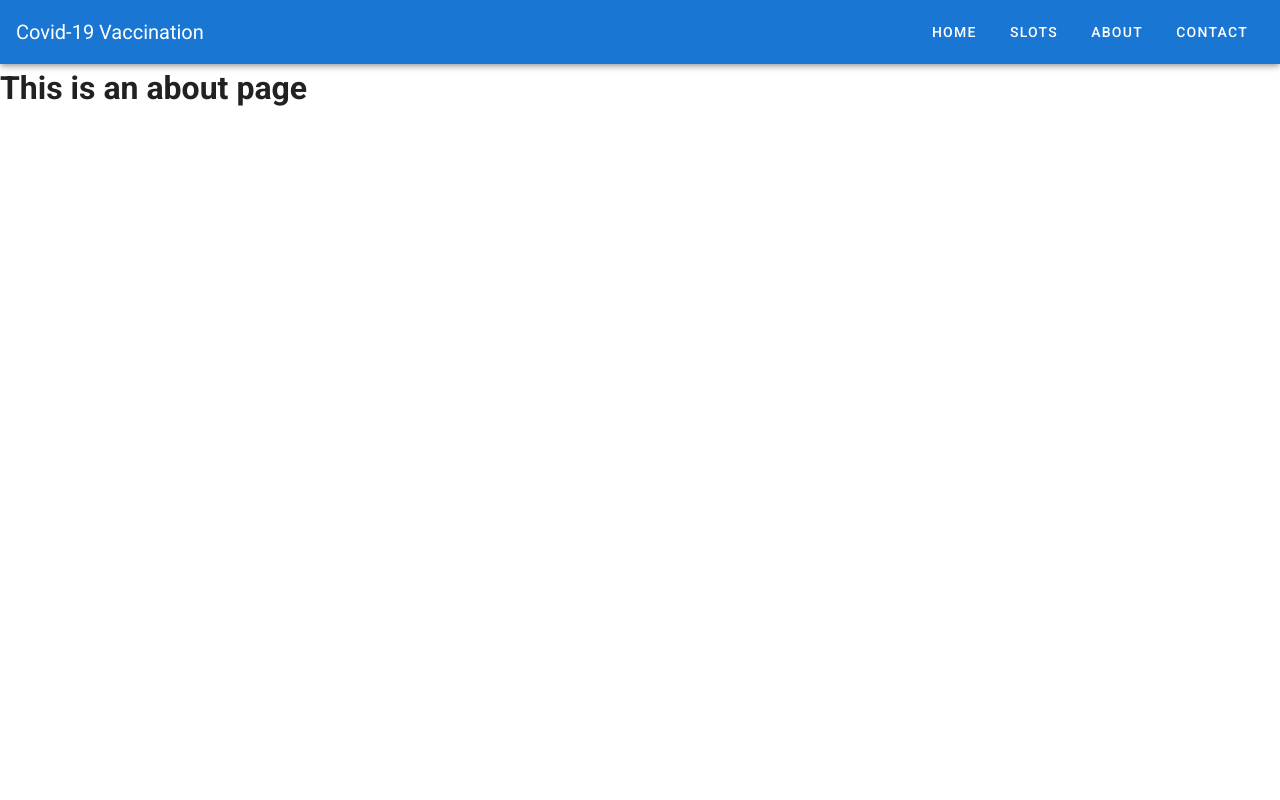
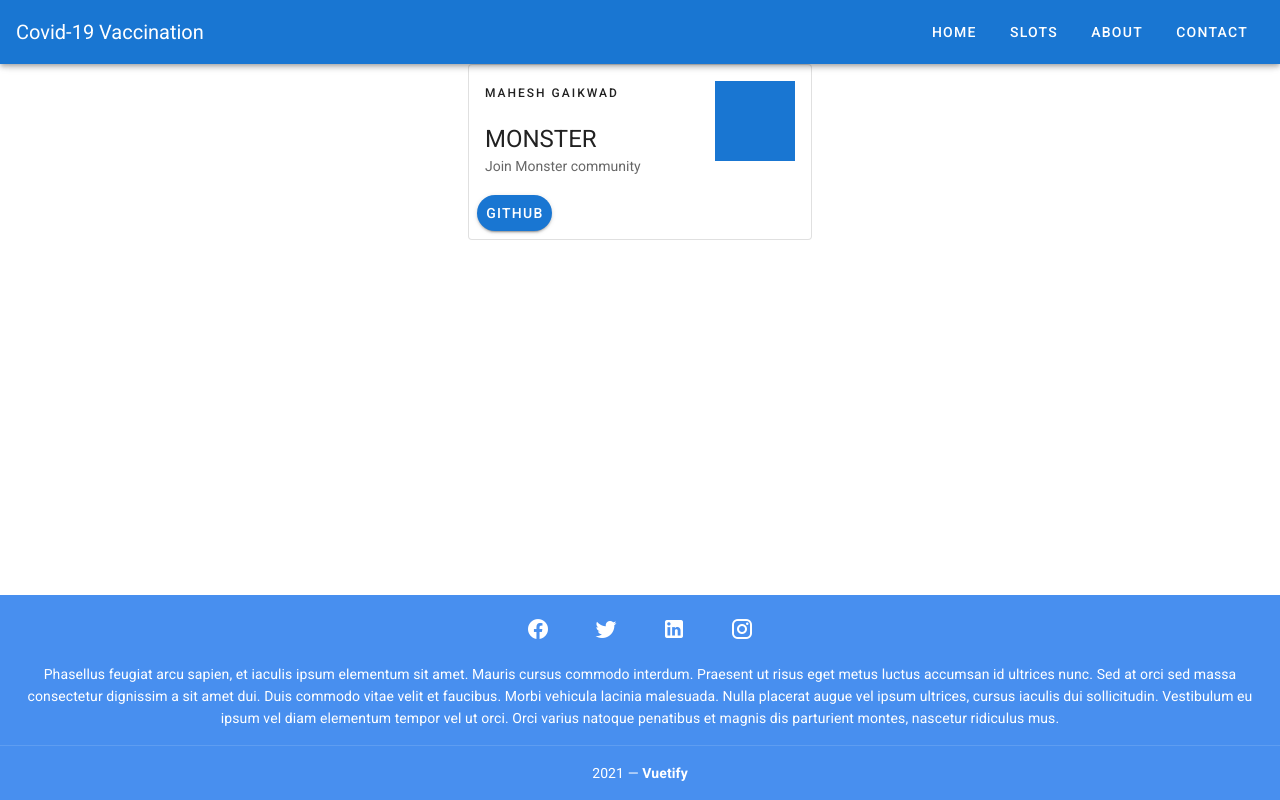
Before and after one commit to monstermahi982/vaccine-slot-availability, a Vue app: page /about in a window 1280 px wide. Built offline with nearby package versions, Linux system fonts and the light colour scheme.

Commit message:
added card, carousel,footer

```diff
--- a/src/App.vue
+++ b/src/App.vue
@@ -1,5 +1,8 @@
 <template>
   <v-app>
+
+
+   <!-- navbar section -->
     <v-app-bar
       app
       color="primary"
@@ -11,17 +14,55 @@
     <router-link to="/slots"><v-btn text>Slots</v-btn></router-link>
     <router-link to="/about"><v-btn text>About</v-btn></router-link>
     <router-link to="/contact"><v-btn text>Contact</v-btn></router-link>
+    </v-app-bar>
+
+    <!-- navbar section end -->
 
 
-    </v-app-bar>
-
-
-
-
-
+  <!-- main section -->
     <v-main>
       <router-view/>
     </v-main>
+  <!-- main section end -->
+
+
+  <!-- footer section -->
+    <v-footer
+    dark
+    padless
+  >
+    <v-card
+      flat
+      tile
+      class="primary lighten-1 white--text text-center"
+    >
+      <v-card-text>
+        <v-btn
+          v-for="icon in icons"
+          :key="icon"
+          class="mx-4 white--text"
+          icon
+        >
+          <v-icon size="24px">
+            {{ icon }}
+          </v-icon>
+        </v-btn>
+      </v-card-text>
+
+      <v-card-text class="white--text pt-0">
+        Phasellus feugiat arcu sapien, et iaculis ipsum elementum sit amet. Mauris cursus commodo interdum. Praesent ut risus eget metus luctus accumsan id ultrices nunc. Sed at orci sed massa consectetur dignissim a sit amet dui. Duis commodo vitae velit et faucibus. Morbi vehicula lacinia malesuada. Nulla placerat augue vel ipsum ultrices, cursus iaculis dui sollicitudin. Vestibulum eu ipsum vel diam elementum tempor vel ut orci. Orci varius natoque penatibus et magnis dis parturient montes, nascetur ridiculus mus.
+      </v-card-text>
+
+      <v-divider></v-divider>
+
+      <v-card-text class="white--text">
+        {{ new Date().getFullYear() }} — <strong>Vuetify</strong>
+      </v-card-text>
+    </v-card>
+  </v-footer>
+  <!-- footer section -->
+
+
   </v-app>
 </template>
 
@@ -31,7 +72,12 @@
   name: 'App',
 
   data: () => ({
-    //
+    icons: [
+        'mdi-facebook',
+        'mdi-twitter',
+        'mdi-linkedin',
+        'mdi-instagram',
+      ],
   }),
 };
 </script>
--- /dev/null
+++ b/src/components/Cards.vue
@@ -0,0 +1,43 @@
+<template>
+
+    <v-card
+    class="mx-auto"
+    max-width="344"
+    outlined
+  >
+    <v-list-item three-line>
+      <v-list-item-content>
+        <div class="overline mb-4">
+          Mahesh Gaikwad
+        </div>
+        <v-list-item-title class="headline mb-1">
+          MONSTER
+        </v-list-item-title>
+        <v-list-item-subtitle>Join Monster community</v-list-item-subtitle>
+      </v-list-item-content>
+
+      <v-list-item-avatar
+        tile
+        size="80"
+        color="primary"
+      ></v-list-item-avatar>
+    </v-list-item>
+
+    <v-card-actions>
+      <v-btn
+        rounded
+        color="primary"
+
+      >
+        Github
+      </v-btn>
+    </v-card-actions>
+  </v-card>
+</template>
+
+
+<script>
+export default {
+    name:"Cards"
+}
+</script>
--- /dev/null
+++ b/src/components/Carousel.vue
@@ -0,0 +1,34 @@
+<template>
+    <v-carousel
+    height="400px">
+    <v-carousel-item
+      v-for="(item,i) in items"
+      :key="i"
+      :src="item.src"
+    ></v-carousel-item>
+  </v-carousel>
+</template>
+
+<script>
+export default {
+    name:"Carousel",
+    data: () => ({
+
+      items: [
+          {
+            src: 'https://cdn.vuetifyjs.com/images/carousel/squirrel.jpg',
+          },
+          {
+            src: 'https://cdn.vuetifyjs.com/images/carousel/sky.jpg',
+          },
+          {
+            src: 'https://cdn.vuetifyjs.com/images/carousel/bird.jpg',
+          },
+          {
+            src: 'https://cdn.vuetifyjs.com/images/carousel/planet.jpg',
+          },
+        ],
+    }),
+
+}
+</script>
--- a/src/views/About.vue
+++ b/src/views/About.vue
@@ -1,5 +1,17 @@
 <template>
   <div class="about">
-    <h1>This is an about page</h1>
+    <Cards />
   </div>
 </template>
+
+
+<script>
+import Cards from '../components/Cards.vue'
+export default {
+  name:"About",
+    components:{
+      Cards
+    }
+
+}
+</script>
--- a/src/views/Home.vue
+++ b/src/views/Home.vue
@@ -1,15 +1,18 @@
 <template>
-  <hello-world />
+  <div>
+    <Carousel />
+    <h2>welcome to vaccin app</h2>
+  </div>
 </template>
 
 <script>
-  import HelloWorld from '../components/HelloWorld'
+  import Carousel from '../components/Carousel.vue'
 
   export default {
     name: 'Home',
 
     components: {
-      HelloWorld,
+      Carousel
     },
   }
 </script>
```
